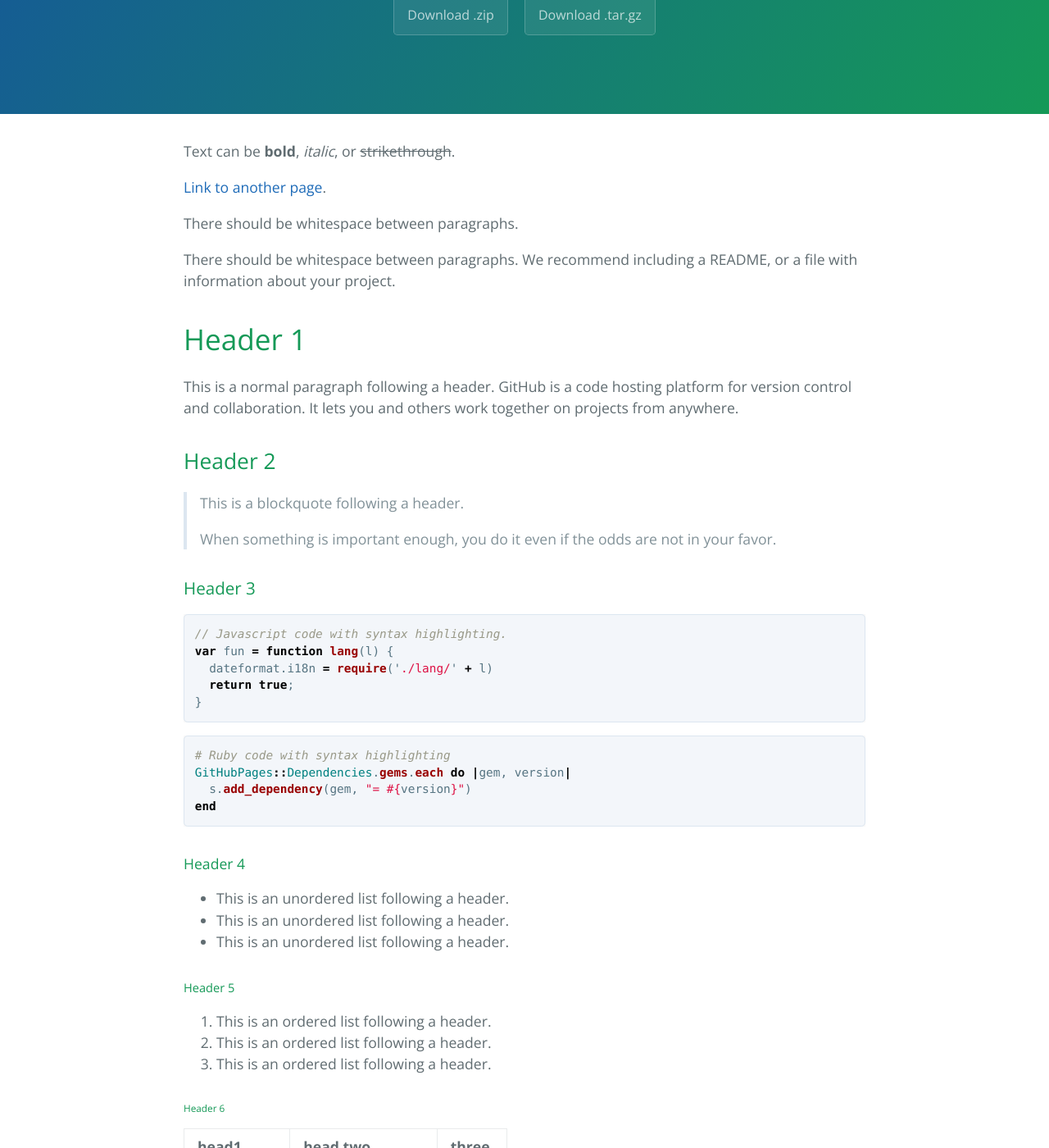
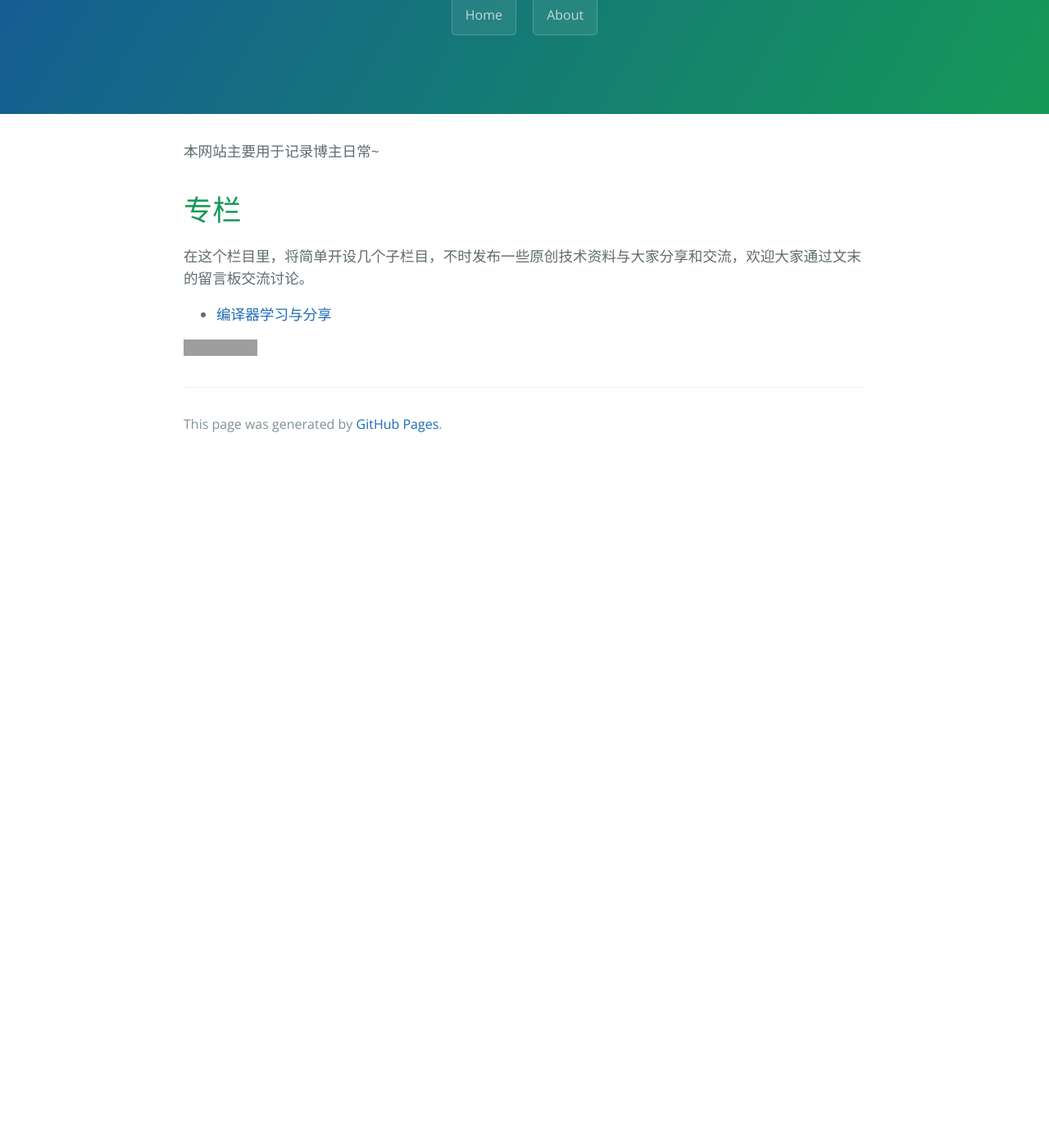
Before and after one commit to zhenghanhan/zhenghanhan.github.io, a Jekyll site: the page built from index.md, in a window 1280 px wide and 1400 px high, scrolled down 244 px. Shown: the whole window at 82% size. Built offline with Jekyll 4.4.1, drawn with Linux system fonts in a browser that asks for light colours; comment, search, counter and statistics services are not loaded; after the commit the page ends 900 px from its top, so only the background shows below that; some of the changed text lies outside the part shown; grey boxes are pictures that could not be loaded.

Commit message:
initial version

````diff
--- a/_config.yml
+++ b/_config.yml
@@ -4,3 +4,6 @@ show_downloads: true
 google_analytics:
 busuanzi: true
 theme: jekyll-theme-cayman
+collections:
+  compiler_column:
+    output: true
--- a/_layouts/default.html
+++ b/_layouts/default.html
@@ -1,12 +1,6 @@
 <!DOCTYPE html>
 <html lang="{{ site.lang | default: "en-US" }}">
   <head>
-
-    {% if site.busuanzi %}
-      <script async src="//busuanzi.ibruce.info/busuanzi/2.3/busuanzi.pure.mini.js">
-      </script>
-    {% endif %}
-
     {% if site.google_analytics %}
       <script async src="https://www.googletagmanager.com/gtag/js?id={{ site.google_analytics }}"></script>
       <script>
@@ -30,13 +24,8 @@
     <header class="page-header" role="banner">
       <h1 class="project-name">{{ page.title | default: site.title | default: site.github.repository_name }}</h1>
       <h2 class="project-tagline">{{ page.description | default: site.description | default: site.github.project_tagline }}</h2>
-      {% if site.github.is_project_page %}
-        <a href="{{ site.github.repository_url }}" class="btn">View on GitHub</a>
-      {% endif %}
-      {% if site.show_downloads %}
-        <a href="{{ site.github.zip_url }}" class="btn">Download .zip</a>
-        <a href="{{ site.github.tar_url }}" class="btn">Download .tar.gz</a>
-      {% endif %}
+      <a href="/" class="btn">Home</a>
+      <a href="/about.html" class="btn">About</a>
     </header>
 
     <main id="content" class="main-content" role="main">
@@ -51,7 +40,6 @@
         {% endif %}
         <span class="site-footer-credits">This page was generated by <a href="https://pages.github.com">GitHub Pages</a>.</span>
       </footer>
-
     </main>
   </body>
 </html>
--- a/index.md
+++ b/index.md
@@ -2,122 +2,10 @@
 layout: default
 ---
 
-Text can be **bold**, _italic_, or ~~strikethrough~~.
+本网站主要用于记录博主日常~
 
-[Link to another page](./another-page.html).
+# 专栏
 
-There should be whitespace between paragraphs.
+在这个栏目里，将简单开设几个子栏目，不时发布一些原创技术资料与大家分享和交流，欢迎大家通过文末的留言板交流讨论。
 
-There should be whitespace between paragraphs. We recommend including a README, or a file with information about your project.
-
-# Header 1
-
-This is a normal paragraph following a header. GitHub is a code hosting platform for version control and collaboration. It lets you and others work together on projects from anywhere.
-
-## Header 2
-
-> This is a blockquote following a header.
->
-> When something is important enough, you do it even if the odds are not in your favor.
-
-### Header 3
-
-```js
-// Javascript code with syntax highlighting.
-var fun = function lang(l) {
-  dateformat.i18n = require('./lang/' + l)
-  return true;
-}
-```
-
-```ruby
-# Ruby code with syntax highlighting
-GitHubPages::Dependencies.gems.each do |gem, version|
-  s.add_dependency(gem, "= #{version}")
-end
-```
-
-#### Header 4
-
-*   This is an unordered list following a header.
-*   This is an unordered list following a header.
-*   This is an unordered list following a header.
-
-##### Header 5
-
-1.  This is an ordered list following a header.
-2.  This is an ordered list following a header.
-3.  This is an ordered list following a header.
-
-###### Header 6
-
-| head1        | head two          | three |
-|:-------------|:------------------|:------|
-| ok           | good swedish fish | nice  |
-| out of stock | good and plenty   | nice  |
-| ok           | good `oreos`      | hmm   |
-| ok           | good `zoute` drop | yumm  |
-
-### There's a horizontal rule below this.
-
-* * *
-
-### Here is an unordered list:
-
-*   Item foo
-*   Item bar
-*   Item baz
-*   Item zip
-
-### And an ordered list:
-
-1.  Item one
-1.  Item two
-1.  Item three
-1.  Item four
-
-### And a nested list:
-
-- level 1 item
-  - level 2 item
-  - level 2 item
-    - level 3 item
-    - level 3 item
-- level 1 item
-  - level 2 item
-  - level 2 item
-  - level 2 item
-- level 1 item
-  - level 2 item
-  - level 2 item
-- level 1 item
-
-### Small image
-
-![Octocat](https://github.githubassets.com/images/icons/emoji/octocat.png)
-
-### Large image
-
-![Branching](https://guides.github.com/activities/hello-world/branching.png)
-
-
-### Definition lists can be used with HTML syntax.
-
-<dl>
-<dt>Name</dt>
-<dd>Godzilla</dd>
-<dt>Born</dt>
-<dd>1952</dd>
-<dt>Birthplace</dt>
-<dd>Japan</dd>
-<dt>Color</dt>
-<dd>Green</dd>
-</dl>
-
-```
-Long, single-line code blocks should not wrap. They should horizontally scroll if they are too long. This line should be long enough to demonstrate this.
-```
-
-```
-The final element.
-```
+*   [编译器学习与分享](/compiler_column_list.html)
````
Also changed, not shown: _compiler_column/2019-12-30-computer-books.md (added, +86 -0 lines), _layouts/compiler_column.html (added, +9 -0 lines), about.md (added, +5 -0 lines), another-page.md (deleted, +0 -86 lines), compiler_column_list.html (added, +15 -0 lines), index-bak.md (added, +123 -0 lines).
